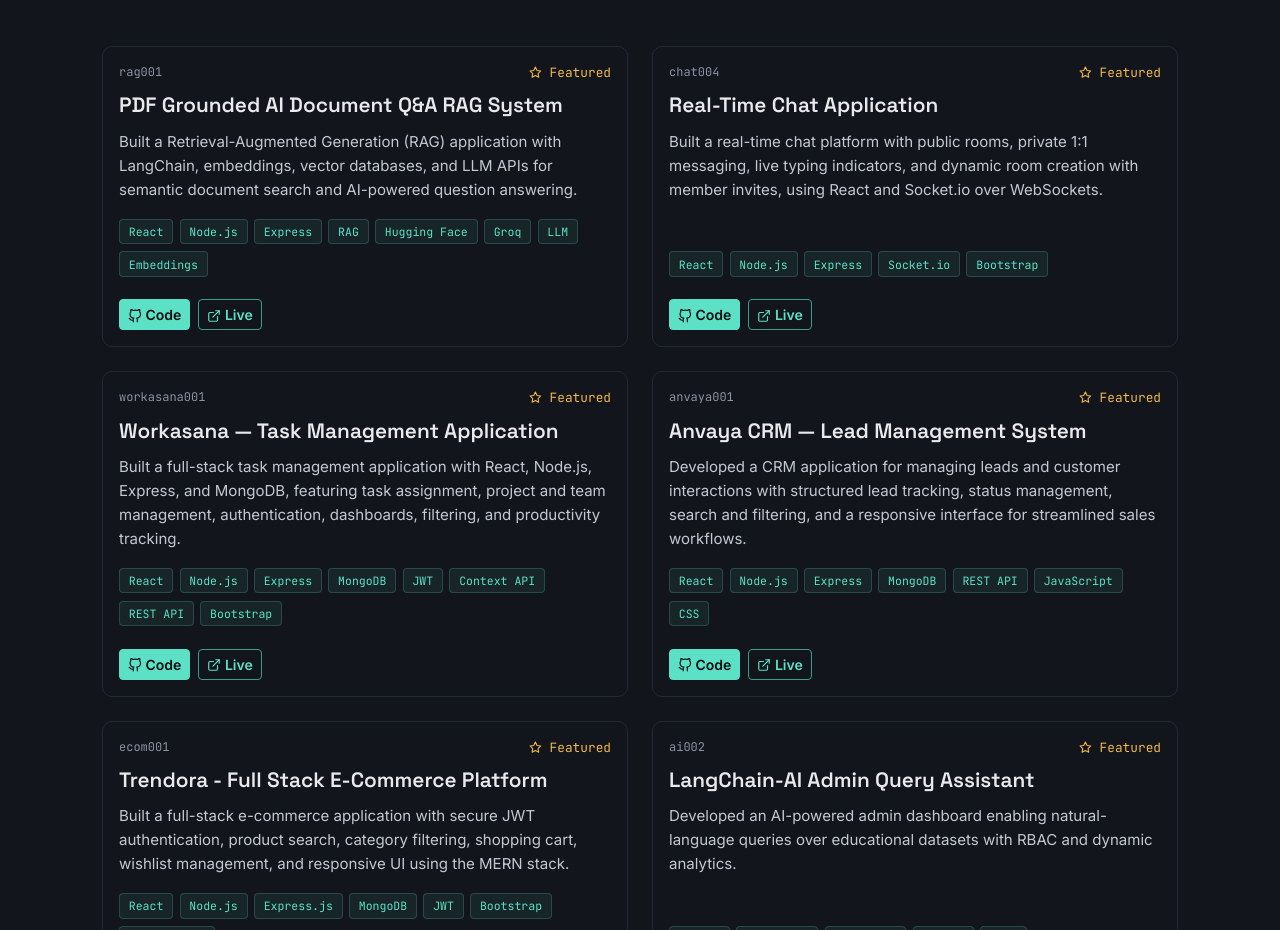
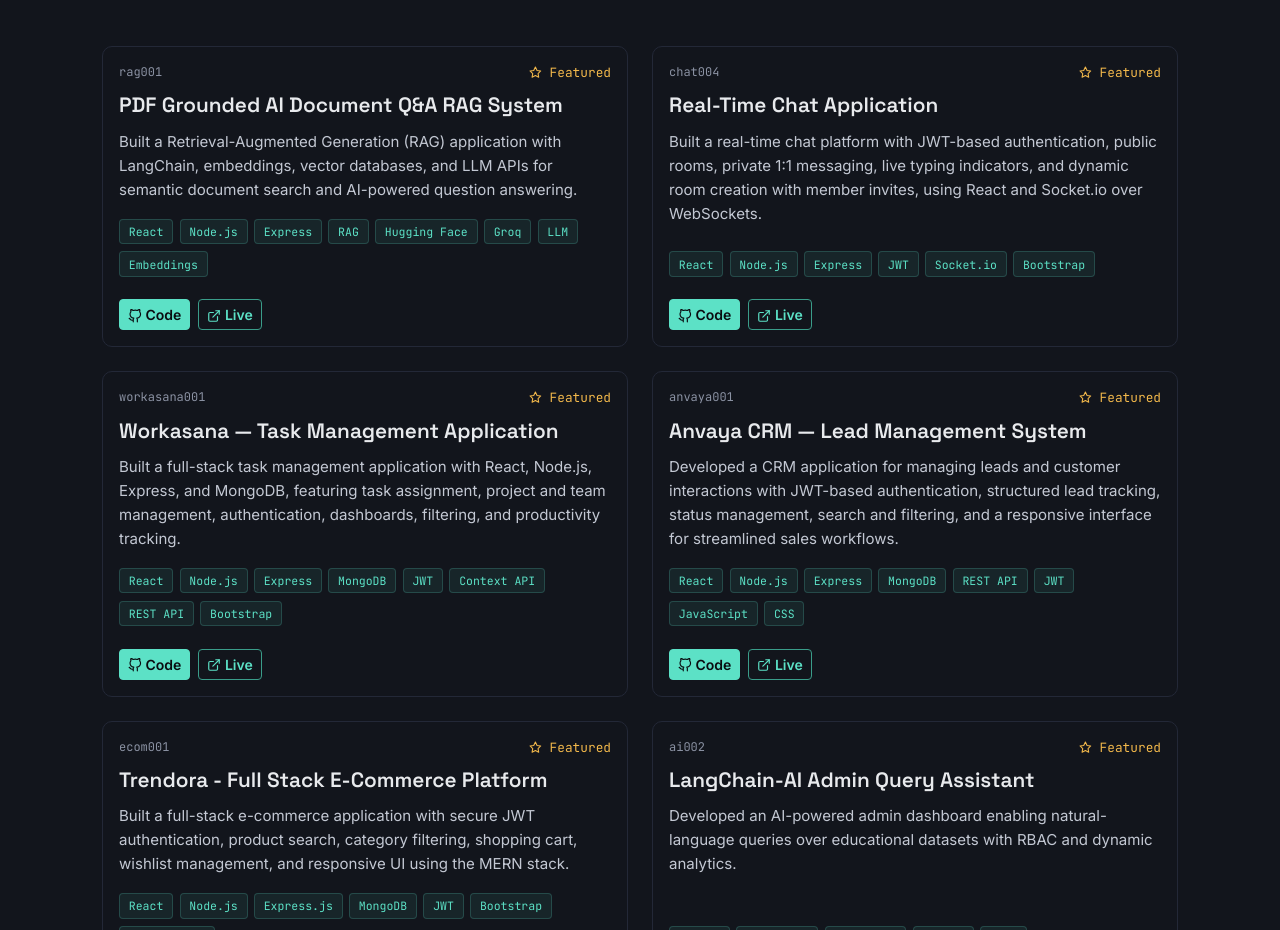
Before and after one commit to sunny-raj-sah/Portfolio, a React (Vite) app: page / in a window 1280 px wide. Shown: the part 2980-3910 px from the top of the page. Built offline with nearby package versions, Linux system fonts and the light colour scheme; no server answers.

Commit message:
update the feature

```diff
--- a/src/data/portfolioData.js
+++ b/src/data/portfolioData.js
@@ -184,11 +184,12 @@ export const projects = [
     name: "Real-Time Chat Application",
     hash: "chat004",
     description:
-      "Built a real-time chat platform with public rooms, private 1:1 messaging, live typing indicators, and dynamic room creation with member invites, using React and Socket.io over WebSockets.",
+      "Built a real-time chat platform with JWT-based authentication, public rooms, private 1:1 messaging, live typing indicators, and dynamic room creation with member invites, using React and Socket.io over WebSockets.",
     tags: [
       "React",
       "Node.js",
       "Express",
+      "JWT",
       "Socket.io",
       "Bootstrap",
     ],
@@ -221,14 +222,14 @@ export const projects = [
   name: "Anvaya CRM — Lead Management System",
   hash: "anvaya001",
   description:
-    "Developed a CRM application for managing leads and customer interactions with structured lead tracking, status management, search and filtering, and a responsive interface for streamlined sales workflows.",
+    "Developed a CRM application for managing leads and customer interactions with JWT-based authentication, structured lead tracking, status management, search and filtering, and a responsive interface for streamlined sales workflows.",
   tags: [
     "React",
     "Node.js",
     "Express",
     "MongoDB",
     "REST API",
-
+    "JWT",
     "JavaScript",
     "CSS",
   ],
```
